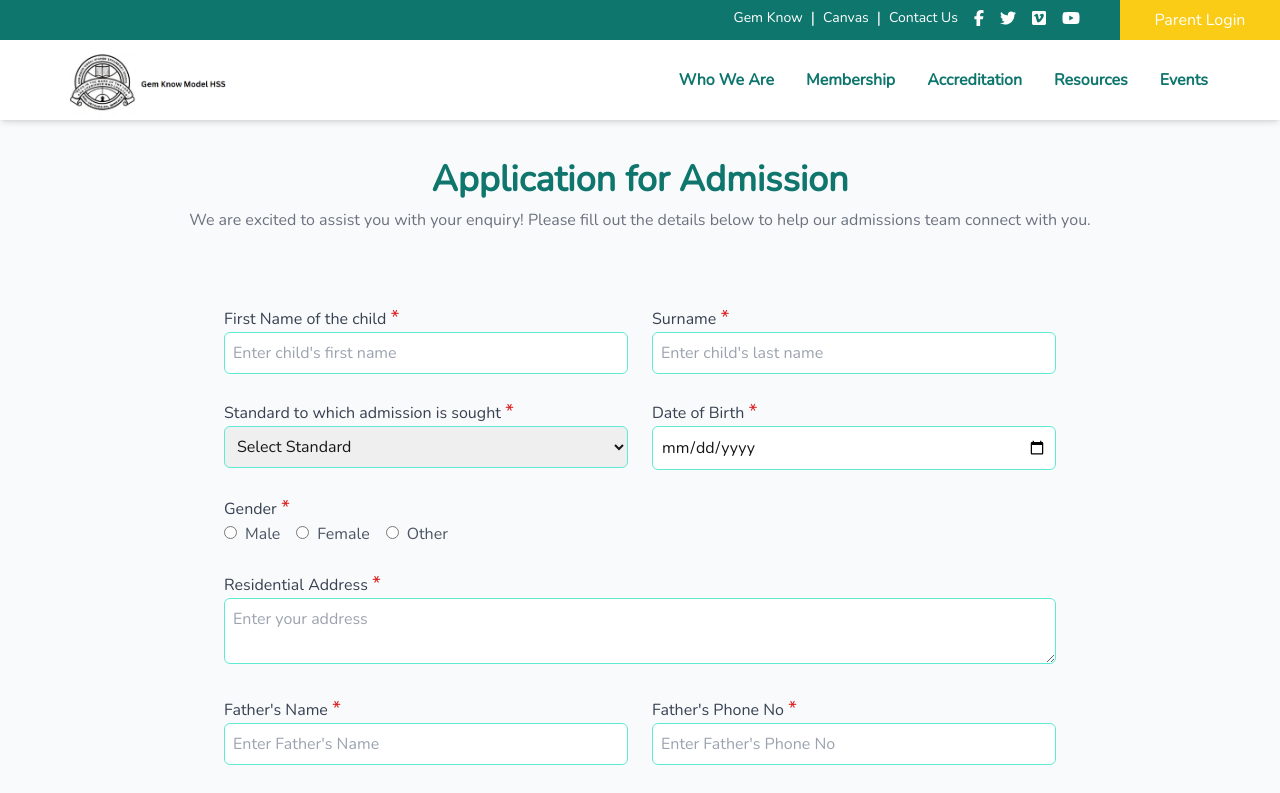
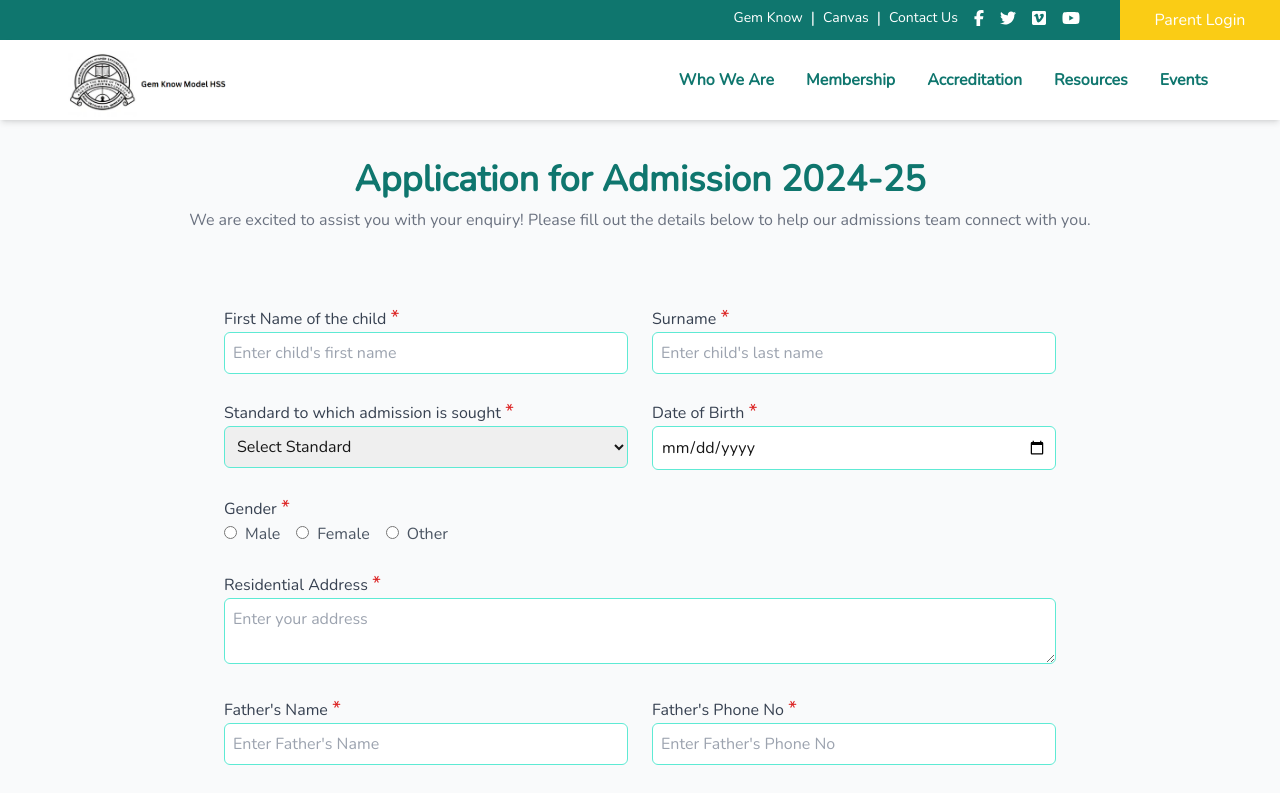
Before and after one commit to DeveloperAromal/Gem-know, a Next.js app: page /academics/admission-enrollment in a window 1280 px wide. Shown: the top 793 px of the page. Built offline with nearby package versions, Linux system fonts and the light colour scheme.

Commit message:
changed the landingpage ui

```diff
--- a/app/academics/admission-enrollment/page.tsx
+++ b/app/academics/admission-enrollment/page.tsx
@@ -78,6 +78,11 @@ export default function AdmissionEnrollment() {
     }
   };
 
+  const newYear = new Date().getFullYear()
+  const nextYear = newYear + 1
+  const nextYearFirstTwo = nextYear.toString().slice(-2)
+
+
   return (
     <section>
       <ToastContainer
@@ -94,7 +99,7 @@ export default function AdmissionEnrollment() {
       <section className="pt-40 bg-gray-50 min-h-screen">
         <div className="text-center mb-10">
           <h2 className="text-4xl font-bold text-teal-700">
-            Application for Admission
+            Application for Admission {newYear}-{nextYearFirstTwo}
           </h2>
           <p className="text-gray-500 mt-2">
             We are excited to assist you with your enquiry! Please fill out the
--- a/app/components/includes/SideBanner.tsx
+++ b/app/components/includes/SideBanner.tsx
@@ -1,11 +1,16 @@
 import Link from "next/link";
 
 export default function SideBanner() {
+
+  const newYear = new Date().getFullYear()
+  const nextYear = newYear + 1
+  const nextYearFirstTwo = nextYear.toString().slice(-2)
+
   return (
     <Link href="/academics/admission-enrollment">
       <div className="fixed right-0 top-1/2 transform -translate-y-1/2 bg-cyan-700 text-white font-semibold w-10 h-44 flex items-center justify-center hover:bg-gradient-to-tr hover:from-cyan-800 hover:to-sky-800">
         <span className="transform -rotate-90 origin-center whitespace-nowrap">
-          Admission 2025-26
+          Admission {newYear}-{nextYearFirstTwo}
         </span>
       </div>
     </Link>
```
